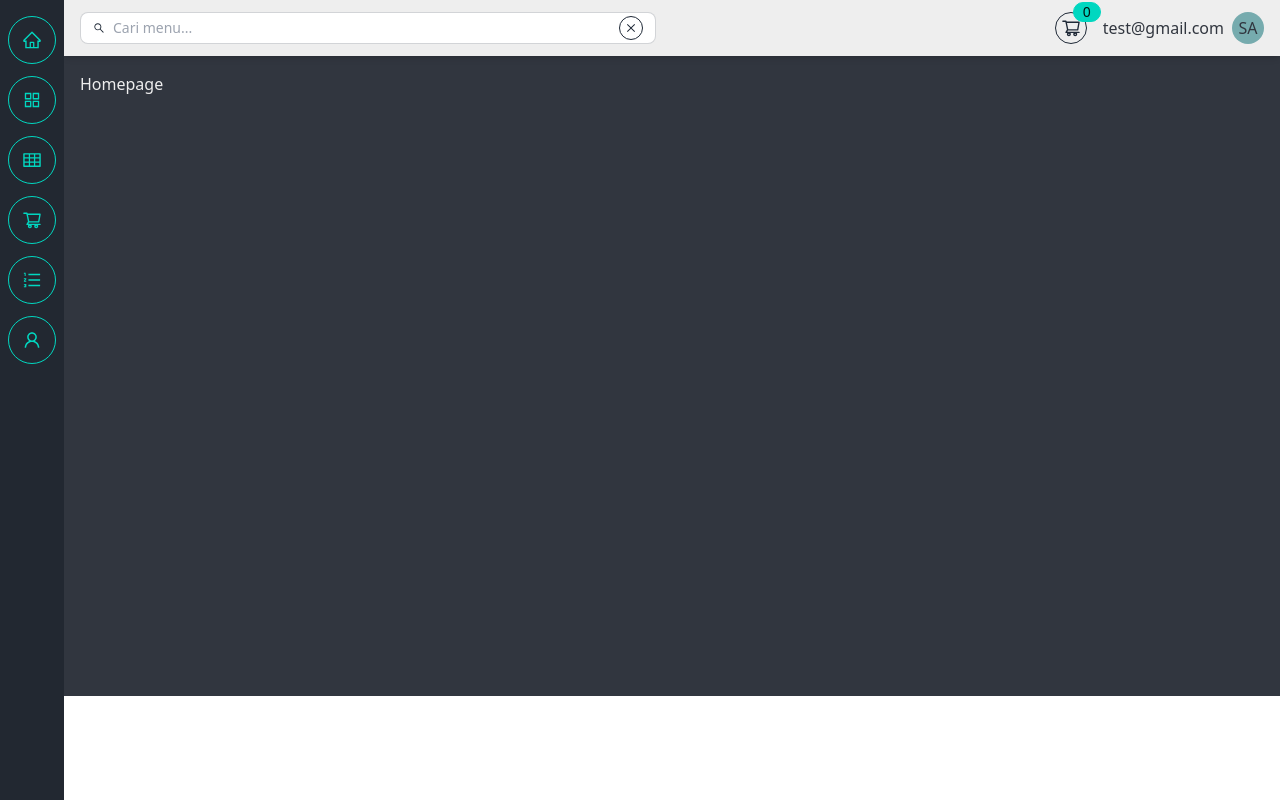
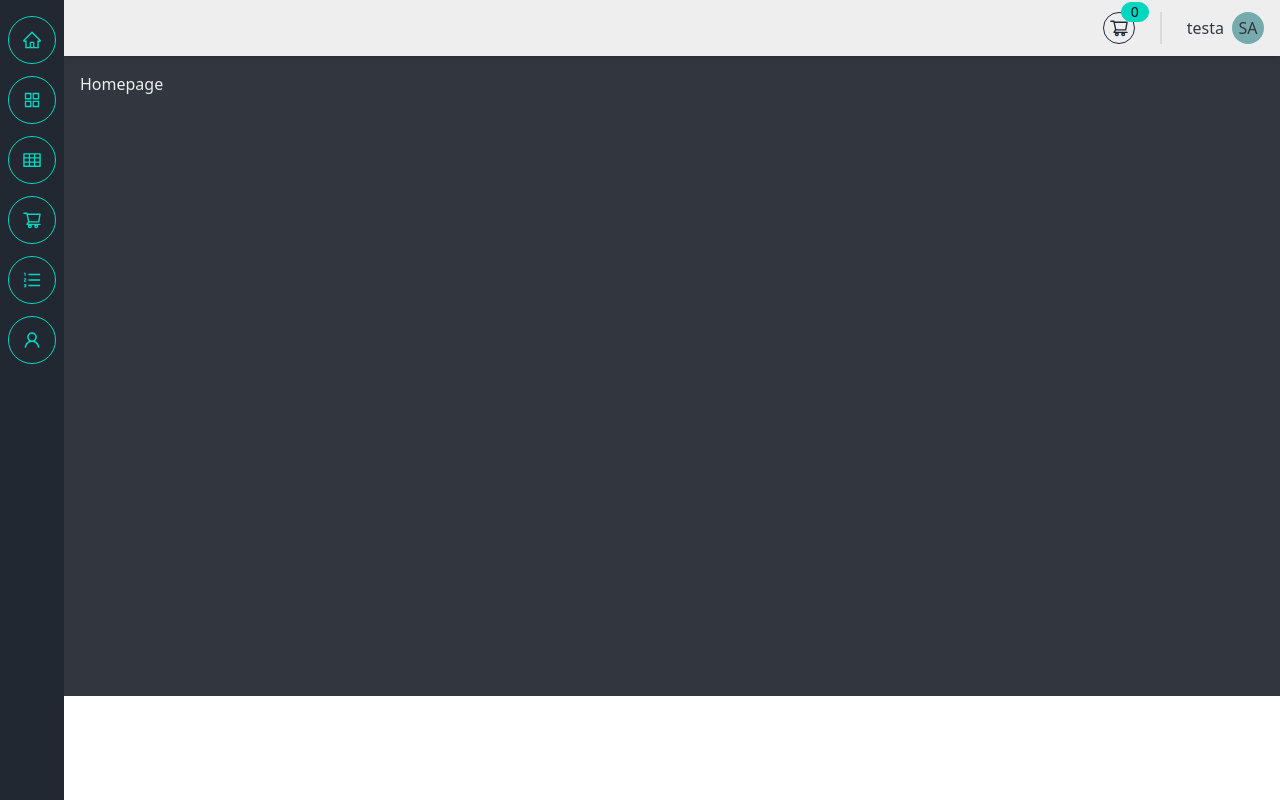
Before and after one commit to foolais/foolais-store-frontend, a React (Vite) app: page / in a window 1280 px wide. Built offline with nearby package versions, Linux system fonts and the light colour scheme.

Commit message:
feat(ErrorPage) add error page

```diff
--- a/src/components/Fragments/Avatar.jsx
+++ b/src/components/Fragments/Avatar.jsx
@@ -1,10 +1,10 @@
 /* eslint-disable react/prop-types */
 const Avatar = (props) => {
-  const { width, children, isWithText, email } = props;
+  const { width, children, isWithText, username } = props;
   return (
     <div className="avatar placeholder flex items-center gap-2">
       {isWithText && (
-        <span className="text-secondary items-center">{email}</span>
+        <span className="text-secondary items-center">{username}</span>
       )}
       <div className={`bg-accent text-secondary rounded-full ${width} `}>
         <span>{children}</span>
--- a/src/components/Layouts/Navbar.jsx
+++ b/src/components/Layouts/Navbar.jsx
@@ -1,25 +1,35 @@
 import { getCartData } from "../../redux/slice/cartSlice";
 import Button from "../Elements/Button/Button";
 import Avatar from "../Fragments/Avatar";
+import Divider from "../Elements/Divider/Divider";
 import SearchBar from "../Fragments/SearchBar";
 import { AiOutlineShoppingCart } from "react-icons/ai";
 import { useSelector } from "react-redux";
 
 const Navbar = () => {
   const cartData = useSelector(getCartData);
+  const url = window.location.href;
+  const isMenuURL = url.includes("/menu");
+
   return (
-    <div className="fixed top-0 right-0 left-0 z-20 ml-16 h-14 shadow-md bg-neutral flex items-center justify-between px-4">
-      <SearchBar />
+    <div
+      className={`fixed top-0 right-0 left-0 z-20 ml-16 h-14 shadow-md bg-neutral flex items-center px-4 ${
+        isMenuURL ? "justify-between" : "justify-end"
+      }`}
+    >
+      {isMenuURL && <SearchBar />}
       <div className="flex items-center justify-center gap-4">
         <div className="indicator">
           <span className="indicator-item badge badge-accent">
             {cartData.length}
           </span>
+
           <Button className="btn-circle btn-sm btn-outline">
             <AiOutlineShoppingCart size={20} />
           </Button>
         </div>
-        <Avatar width="w-8" isWithText={true} email="test@gmail.com">
+        <Divider className="divider-horizontal mr-0.5 ml-0.5" />
+        <Avatar width="w-8" isWithText={true} username="testa">
           SA
         </Avatar>
       </div>
--- a/src/main.jsx
+++ b/src/main.jsx
@@ -6,9 +6,10 @@ import { Provider } from "react-redux";
 import store from "./redux/store";
 import HomePage from "./pages/HomePage";
 import MenuPage from "./pages/MenuPage";
+import ErrorPage from "./pages/ErrorPage";
 
 const router = createBrowserRouter([
-  { path: "/", element: <HomePage /> },
+  { path: "/", element: <HomePage />, errorElement: <ErrorPage /> },
   { path: "/menu", element: <MenuPage /> },
 ]);
 
--- /dev/null
+++ b/src/pages/ErrorPage.jsx
@@ -0,0 +1,19 @@
+import { Link } from "react-router-dom";
+
+const ErrorPage = () => {
+  return (
+    <div className="w-screen h-screen bg-accent grid justify-items-center content-center text-secondary">
+      <h1 className="font-extralight text-9xl tracking-widest font mb-5">
+        404
+      </h1>
+      <p className="text-xl mb-2">Oops...Page not found.</p>
+      <Link to={"/"}>
+        <p className="text-md cursor-pointer text-ternary hover:text-secondary">
+          Homepage
+        </p>
+      </Link>
+    </div>
+  );
+};
+
+export default ErrorPage;
```
